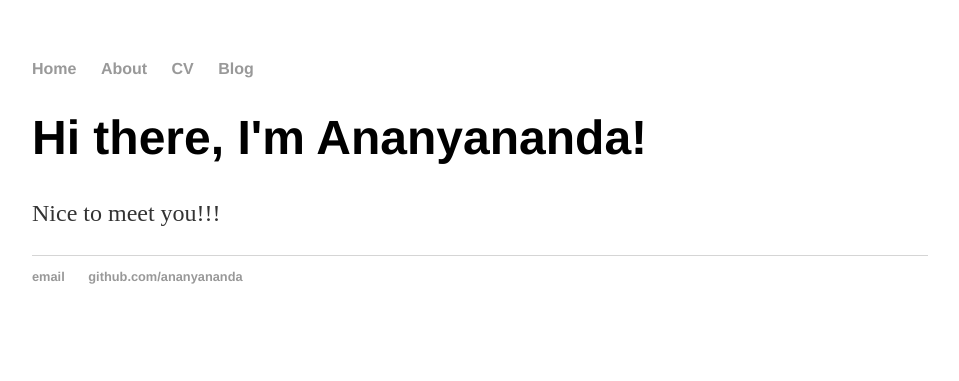
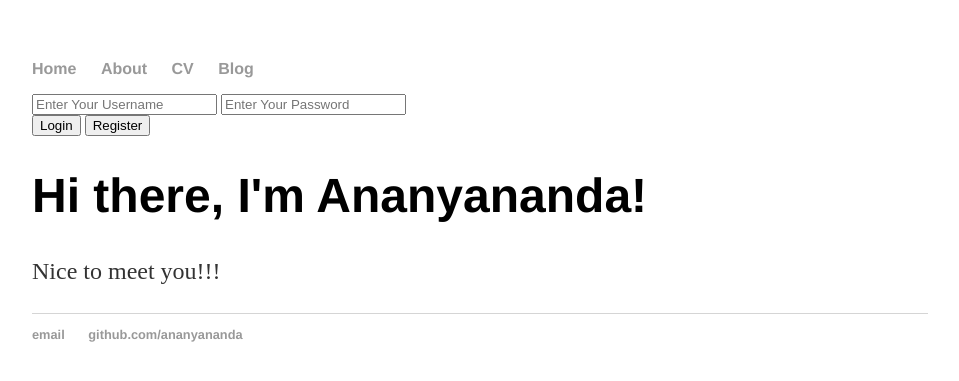
Before and after one commit to ananyananda/ananyananda.github.io, a Jekyll site: the page built from index.html, in a window 1280 px wide. Shown: the top 381 px of the page, without its empty margins (160-1119 px from the left). Built offline with Jekyll 4.4.1, drawn with Linux system fonts in a browser that asks for light colours.

Commit message:
Update default.html

```diff
--- a/_layouts/default.html
+++ b/_layouts/default.html
@@ -14,9 +14,12 @@
 	        		<li><a href="/blog">Blog</a></li>
 	    		</ul>
 			</nav>
-			<header class="intro-header" style="background-image: url('img/home-bg.jpg')">
-
-    			</header>
+			<input type="text" class="form-control" id="username" placeholder="Enter Your Username" required="">
+			<input type="password" class="form-control" id="password" placeholder="Enter Your Password" required="">
+			<br>
+			<input type="submit" class="btn btn-default" id="login_btn" value="Login">
+			<input type="submit" class="btn btn-default" id="register_btn" value="Register">
+			<br>
 			<div class="container">
 
 			{{ content }}
```
